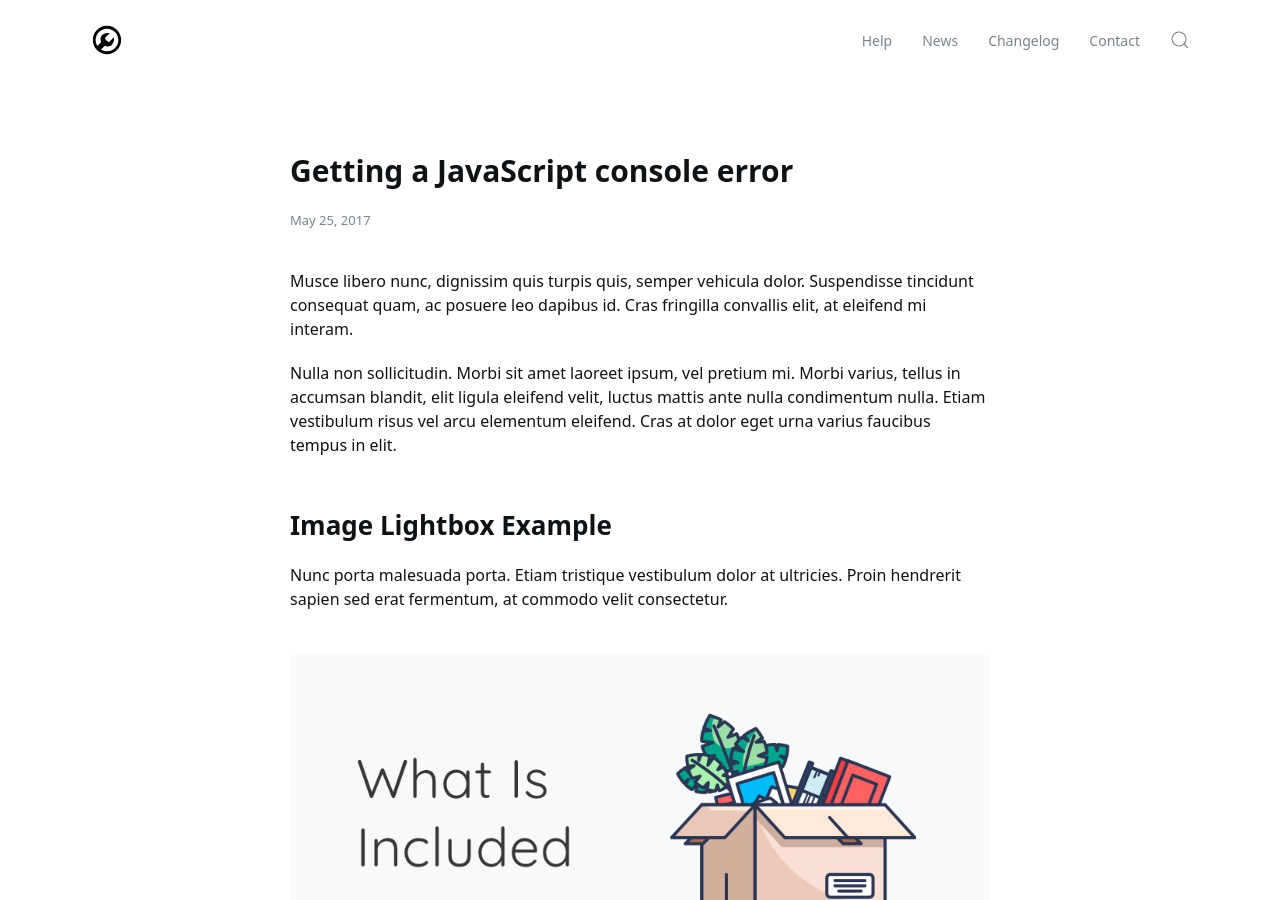
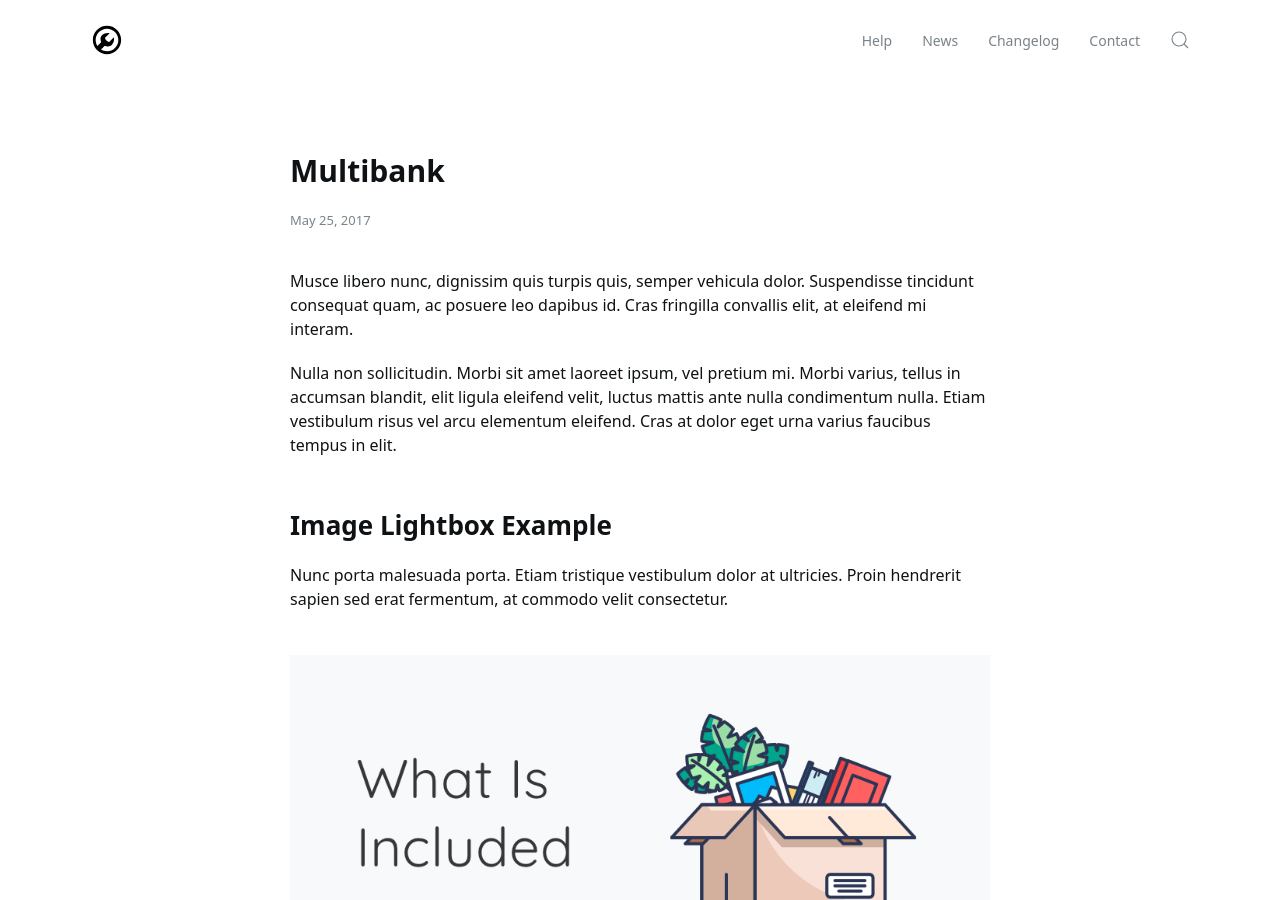
Before and after one commit to jelmii/jelmii.github.io, a Jekyll site: the page built from _posts/2017-05-25-post7.md, in a window 1280 px wide and 900 px high. Built offline with Jekyll 4.4.1, drawn with Linux system fonts in a browser that asks for light colours.

Commit message:
Update 2017-05-25-post7.md

```diff
--- a/_posts/2017-05-25-post7.md
+++ b/_posts/2017-05-25-post7.md
@@ -1,6 +1,6 @@
 ---
 layout: post
-title: Getting a JavaScript console error
+title: Multibank
 categories: [Troubleshooting]
 tags: featured
 author: John Black
```
